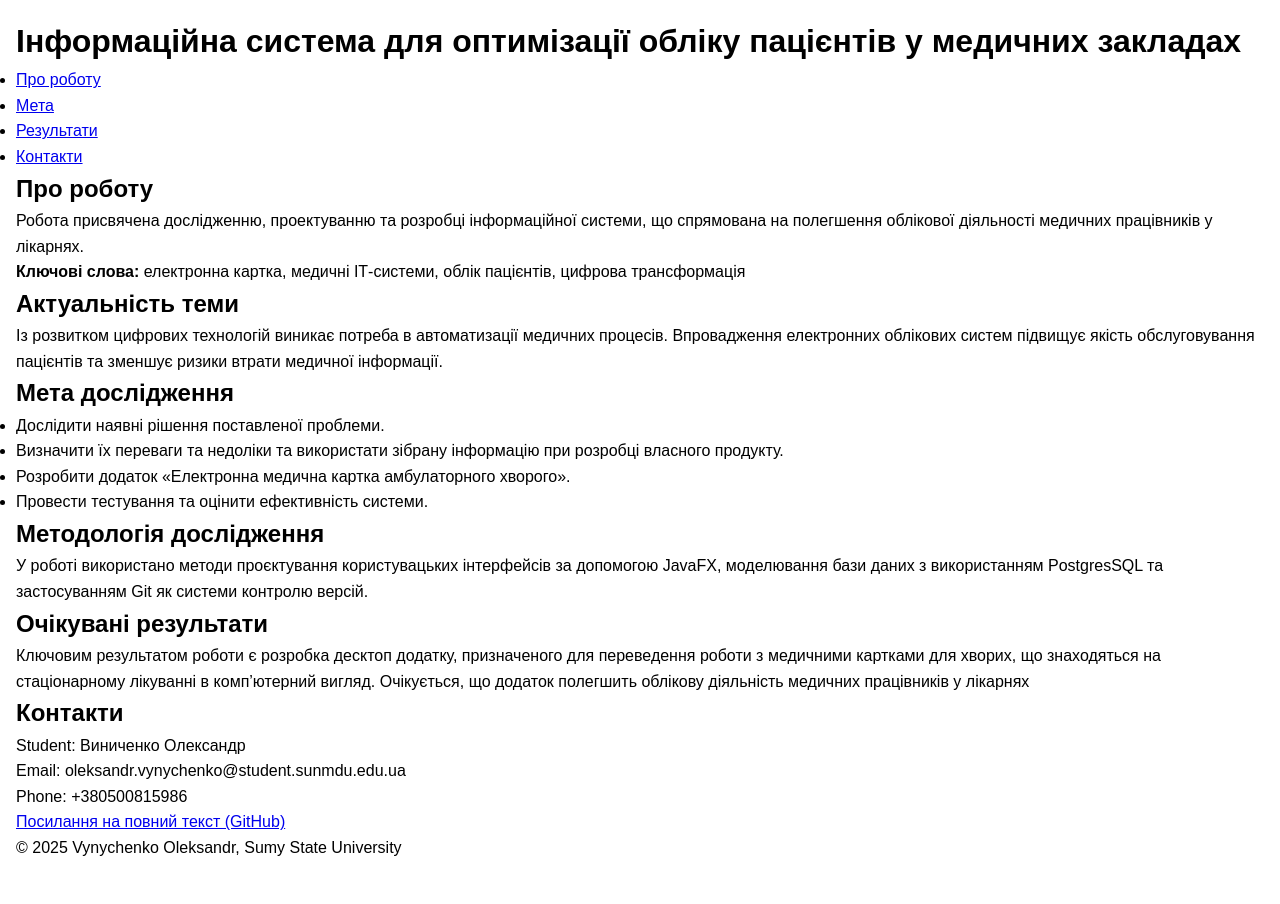
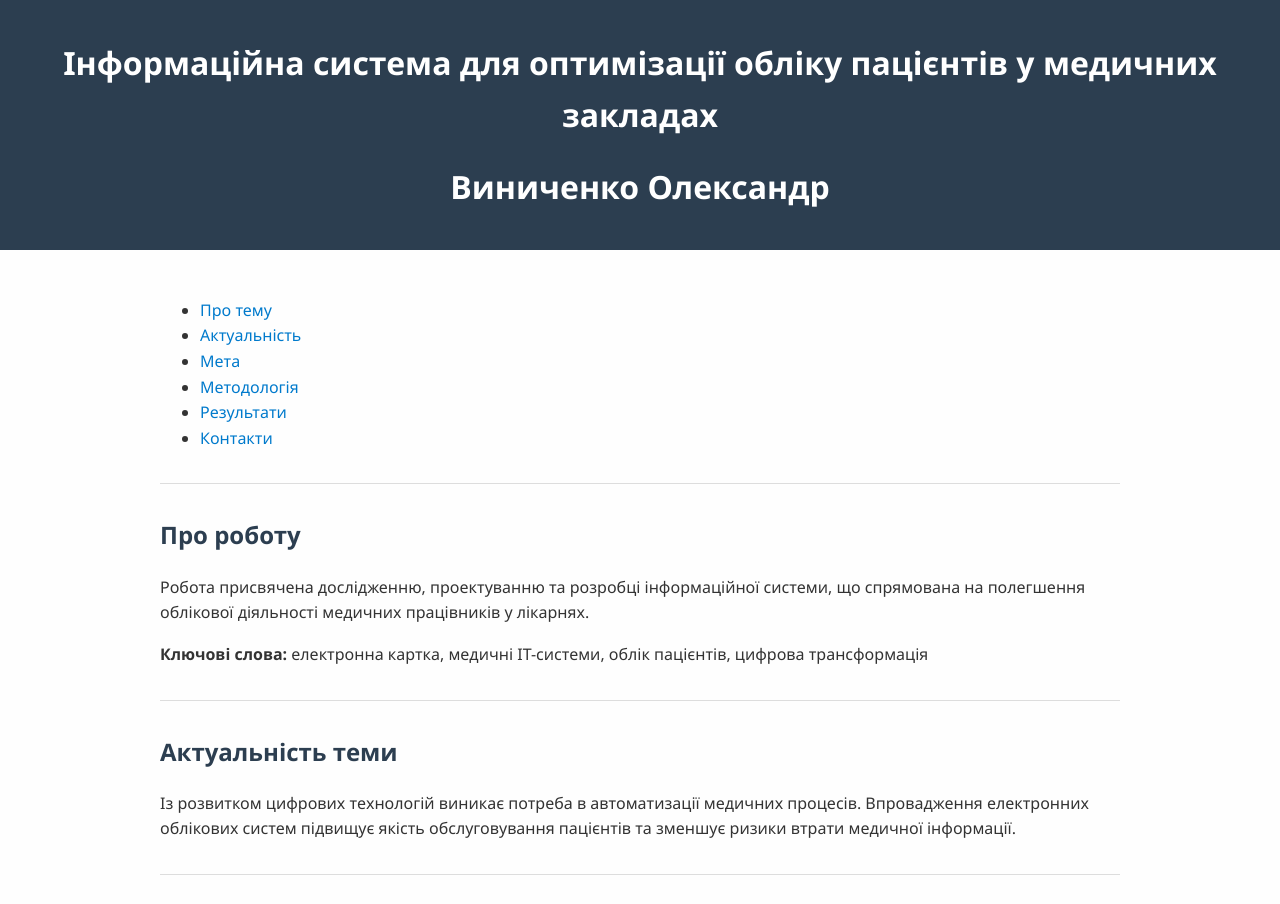
Before and after one commit to xllrnx/bachelor-landing, a plain HTML site: page index.html in a window 1280 px wide. Shown: the top 904 px of the page. Before the commit the page ends 877 px from the top, so only its background shows below. Drawn offline with Linux system fonts and the light colour scheme.

Commit message:
Implemented styles for page

```diff
--- a/css/styles.css
+++ b/css/styles.css
@@ -1,11 +1,51 @@
-/* CSS Reset */
-* {
+/* Typography & Layout */
+body {
+  font-family: "Segoe UI", Tahoma, Geneva, Verdana, sans-serif;
   margin: 0;
   padding: 0;
-  box-sizing: border-box;
+  line-height: 1.6;
+  color: #333;
+  background: #fefefe;
 }
-body {
-  font-family: Arial, sans-serif;
-  line-height: 1.6;
-  padding: 1rem;
+
+header {
+  background: #2c3e50;
+  color: white;
+  padding: 1rem 0;
+  text-align: center;
 }
+
+main {
+  max-width: 960px;
+  margin: 0 auto;
+  padding: 2rem;
+}
+
+h2, h3 {
+  color: #2c3e50;
+}
+
+section {
+  margin-bottom: 2rem;
+  padding-bottom: 1rem;
+  border-bottom: 1px solid #ddd;
+}
+
+a {
+  color: #007acc;
+  text-decoration: none;
+}
+
+a:hover {
+  text-decoration: underline;
+}
+
+footer {
+  text-align: center;
+  padding: 1rem 0;
+  background: #2c3e50;
+  color: white;
+  position: relative;
+  bottom: 0;
+  width: 100%;
+}
--- a/index.html
+++ b/index.html
@@ -35,19 +35,24 @@
   <title>Презентація бакалаврської роботи</title>
 </head>
 <body>
+
   <header>
     <h1>Інформаційна система для оптимізації обліку пацієнтів у медичних закладах</h1>
-    <nav>
-      <ul>
-        <li><a href="#about">Про роботу</a></li>
-        <li><a href="#goal">Мета</a></li>
-        <li><a href="#results">Результати</a></li>
-        <li><a href="#contacts">Контакти</a></li>
-      </ul>
-    </nav>
+    <h1>Виниченко Олександр</h1>
   </header>
 
   <main>
+    <section id="navigation">
+      <ul class="navigation-list">
+        <li><a href="#about">Про тему</a></li>
+        <li><a href="#relevance">Актуальність</a></li>
+        <li><a href="#goal">Мета</a></li>
+        <li><a href="#methodology">Методологія</a></li>
+        <li><a href="#results">Результати</a></li>
+        <li><a href="#contact">Контакти</a></li>
+      </ul>
+    </section>
+
     <section id="about">
       <h2>Про роботу</h2>
       <p>Робота присвячена дослідженню, проектуванню та розробці інформаційної системи, що спрямована на полегшення облікової діяльності медичних працівників у лікарнях.</p>
```
